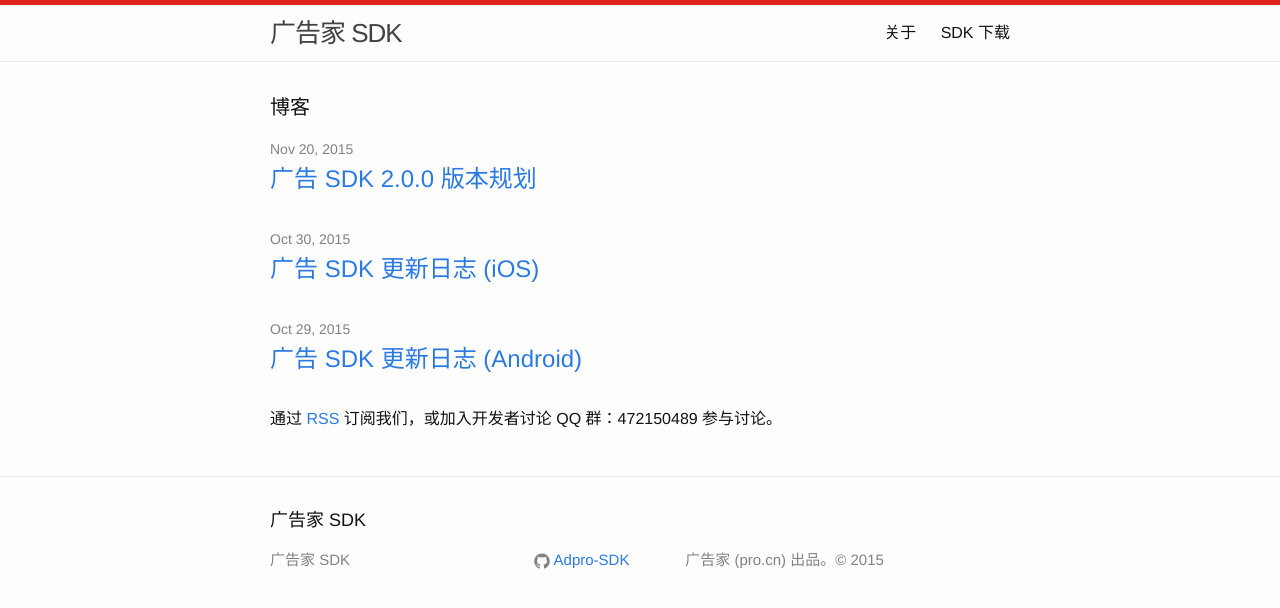
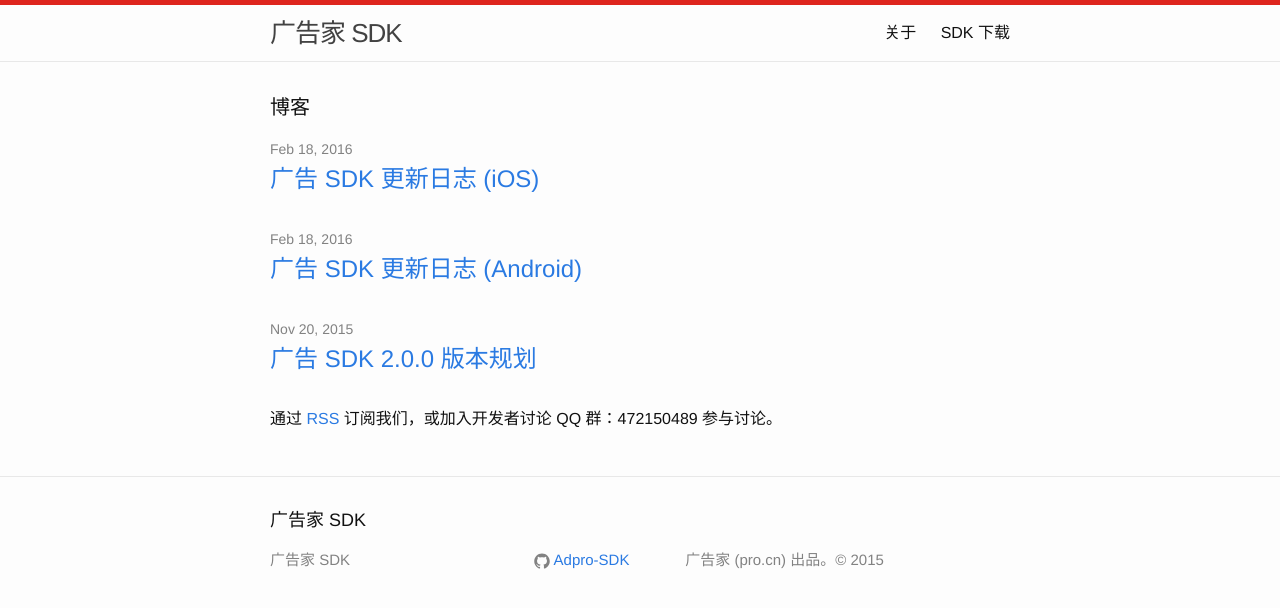
Before and after one commit to Adpro-SDK/adpro-sdk.github.io, a Jekyll site: the page built from index.html, in a window 1280 px wide. Shown: the top 608 px of the page. Built offline with Jekyll 4.4.1, drawn with Linux system fonts in a browser that asks for light colours.

Commit message:
fix time

```diff
--- a/_posts/2015-10-29-ad-sdk-android-change-log.markdown
+++ b/_posts/2015-10-29-ad-sdk-android-change-log.markdown
@@ -1,13 +1,13 @@
 ---
 layout: post
 title:  "广告 SDK 更新日志 (Android)"
-date:   2015-10-29 12:00:00 +0800
+date:   2016-2-18 12:00:00 +0800
 categories: SDK ChangeLog
 ---
 
 ## V2.0.0
 
-2015年2月18日
+2016年2月18日
 
 - 修改
   - 去掉通知栏广告
--- a/_posts/2015-10-30-ad-sdk-ios-change-log.markdown
+++ b/_posts/2015-10-30-ad-sdk-ios-change-log.markdown
@@ -1,13 +1,13 @@
 ---
 layout: post
 title:  "广告 SDK 更新日志 (iOS)"
-date:   2015-10-30 12:00:00 +0800
+date:   2016-2-18 12:00:00 +0800
 categories: SDK ChangeLog
 ---
 
 ## V2.0.0
 
-2015年2月18日
+2016年2月18日
 
 - 修改
   - 去掉通知栏广告
```
